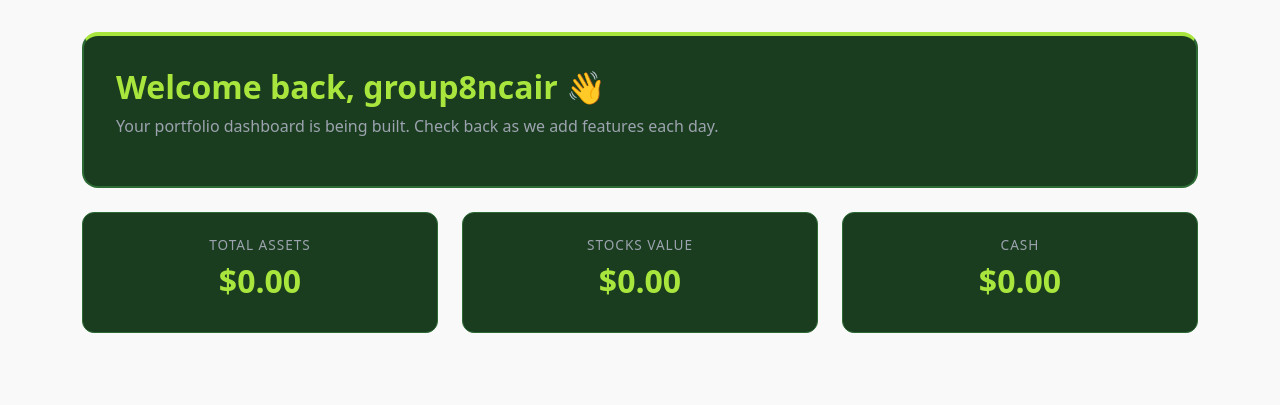
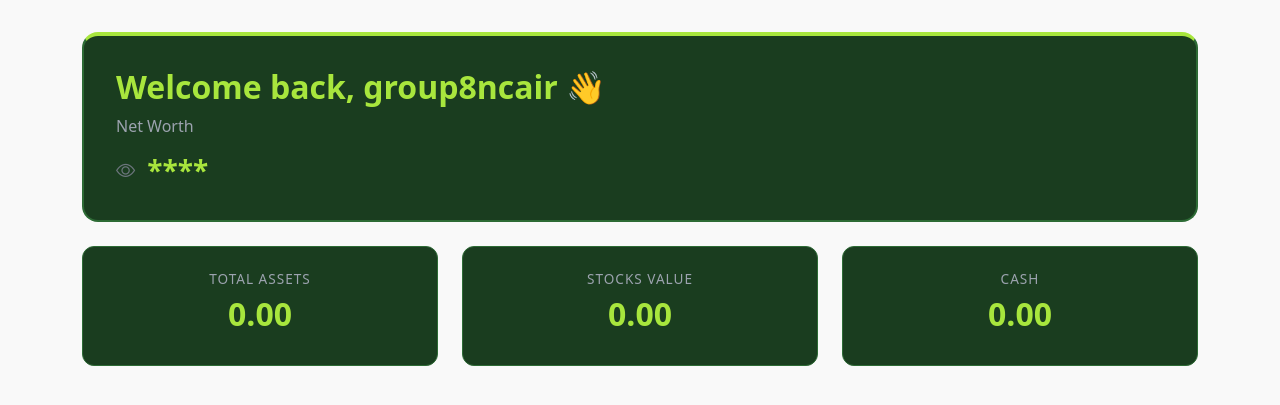
Before and after one commit to The-Venin-Guy/Gruppe-8, a Django app: page /dashboard/ in a window 1280 px wide. Shown: the part 73-478 px from the top of the page. Run offline with Django 5.2, Linux system fonts and the light colour scheme; a user stored in the database is signed in; data comes from the database, SQL or seed files in the repository; both versions use the stored data as it was after the commit.

Commit message:
Add networth visibility

```diff
--- a/core/settings.py
+++ b/core/settings.py
@@ -6,6 +6,7 @@ load_dotenv()
 
 BASE_DIR = Path(__file__).resolve().parent.parent
 SECRET_KEY = os.getenv('SECRET_KEY')
+EXCHANGE_RATE_API_KEY = os.getenv('EXCHANGE_RATE_API_KEY')
 DEBUG = os.getenv('DEBUG', 'False') == 'True'
 ALLOWED_HOSTS = ['localhost', '127.0.0.1']
 
@@ -77,6 +78,9 @@ TIME_ZONE = 'Africa/Lagos'
 USE_I18N = True
 USE_TZ = True
 STATIC_URL = 'static/'
+STATICFILES_DIRS = [
+    BASE_DIR / "static",
+]
 DEFAULT_AUTO_FIELD = 'django.db.models.BigAutoField'
 
 LOGIN_URL = '/users/login/'
--- /dev/null
+++ b/dashboard/static/dashboard/js/toggle.js
@@ -0,0 +1,21 @@
+const toggleBtn = document.getElementById('toggle-visibility');
+const amountDisplay = document.getElementById('networth-amount');
+const eyeIcon = document.getElementById('eye-icon');
+
+let isHidden = false;
+
+toggleBtn.addEventListener('click', () => {
+    isHidden = !isHidden;
+
+    if (isHidden) {
+        // Change text to stars
+        amountDisplay.textContent = "****";
+        // Change eye icon to "eye-slash" (Requires Bootstrap Icons or FontAwesome)
+        eyeIcon.classList.replace('bi-eye', 'bi-eye-slash');
+    } else {
+        // Restore original value from the data-value attribute
+        amountDisplay.textContent = amountDisplay.getAttribute('data-value');
+        // Change icon back
+        eyeIcon.classList.replace('bi-eye-slash', 'bi-eye');
+    }
+});
--- a/dashboard/views.py
+++ b/dashboard/views.py
@@ -1,8 +1,36 @@
 from django.shortcuts import render
 from django.contrib.auth.decorators import login_required
+from portfolio.models import Asset, Stock, CashAccount
+import yfinance as yf
+from decimal import Decimal
 
 @login_required
 def dashboard_view(request):
+    active_assets = Asset.objects.filter(user=request.user, status='active')
+    accounts = CashAccount.objects.filter(user=request.user)
+    active_stocks = Stock.objects.filter(user=request.user, status='active')
+    stock_data = []
+    for stock in active_stocks:
+        try:
+            ticker = yf.Ticker(stock.ticker)
+            current_price = ticker.fast_info['lastPrice']
+            current_value = current_price * float(stock.shares)
+        except:
+            current_price = None
+            current_value = None
+        stock_data.append({
+            'stock': stock,
+            'current_price': current_price,
+            'current_value': current_value
+        })
+    total_stock = sum(Decimal(str(item['current_value'])) for item in stock_data if item['current_value'] is not None)
+    total_assets = sum(assets.current_value for assets in active_assets)
+    total_cash = sum(account.balance for account in accounts)
+    net_worth = total_assets + total_cash + total_stock
     return render(request, 'dashboard/dashboard.html', {
-        'user': request.user
+        'user': request.user,
+        'total_assets' : total_assets,
+        'total_cash' : total_cash,
+        'total_stock' : total_stock,
+        'net_worth' : net_worth
     })
--- a/templates/dashboard/dashboard.html
+++ b/templates/dashboard/dashboard.html
@@ -1,3 +1,4 @@
+{% load static %}
 <!DOCTYPE html>
 <html lang="en">
 <head>
@@ -5,6 +6,7 @@
     <meta name="viewport" content="width=device-width, initial-scale=1.0">
     <title>Dashboard | GRUPPE-8</title>
     <link href="https://cdn.jsdelivr.net/npm/bootstrap@5.3.0/dist/css/bootstrap.min.css" rel="stylesheet">
+    <link rel="stylesheet" href="https://cdn.jsdelivr.net/npm/bootstrap-icons@1.11.1/font/bootstrap-icons.css">
     <style>
         body {
             background-color: #f9f9f9;
@@ -37,6 +39,10 @@
         .welcome-card h2 {
             color: #a8e63d;
             font-weight: 700;
+        }
+        .welcome-card h3 {
+            color: #a8e63d;
+            font-weight: 300;
         }
         .welcome-card p {
             color: #9ca3af;
@@ -72,6 +78,32 @@
             background-color: #a8e63d;
             color: #0d1a0f;
         }
+        .value-wrapper {
+            display: flex;
+            align-items: center;
+            gap: 12px;
+        }
+
+        .eye-btn {
+            background: none;
+            border: none;
+            cursor: pointer;
+            font-size: 1.2rem;
+            color: #6c757d; /* Muted gray color */
+            padding: 0;
+            display: flex;
+            align-items: center;
+        }
+
+        .eye-btn:hover {
+            color: #000;
+        }
+
+        #networth-amount {
+            margin: 0;
+            font-weight: bold;
+            min-width: 120px;
+        }
     </style>
 </head>
 <body>
@@ -87,30 +119,46 @@
     <div class="container">
         <div class="welcome-card">
             <h2>Welcome back, {{ user.username }} 👋</h2>
-            <p>Your portfolio dashboard is being built. Check back as we add features each day.</p>
+            <p>Net Worth</p>
+            <div class="value-wrapper">
+
+                <button id="toggle-visibility" class="eye-btn">
+                    <i id="eye-icon" class="bi bi-eye"></i>
+                </button>
+                <h3 id="networth-amount" data-value="{{net_worth|floatformat:2}}">****</h3>
+            </div>
         </div>
 
         <div class="row">
             <div class="col-md-4">
+                <a href="/portfolio/assets/" class="nav-link">
                 <div class="stat-card">
                     <h5>Total Assets</h5>
-                    <h2>$0.00</h2>
+                    <h2>{{total_assets|floatformat:2}}</h2>
                 </div>
+                </a>
             </div>
             <div class="col-md-4">
+                <a href="/portfolio/stocks/" class="nav-link">
                 <div class="stat-card">
                     <h5>Stocks Value</h5>
-                    <h2>$0.00</h2>
+                    <h2>{{total_stock|floatformat:2}}</h2>
                 </div>
+                </a>
             </div>
             <div class="col-md-4">
+                <a href="/portfolio/cash/" class="nav-link">
                 <div class="stat-card">
                     <h5>Cash</h5>
-                    <h2>$0.00</h2>
+                    <h2>{{total_cash|floatformat:2}}</h2>
                 </div>
+                </a>
             </div>
         </div>
     </div>
 
 </body>
+
+<script src="{% static 'dashboard/js/toggle.js' %}"></script>
+
 </html>
--- a/templates/portfolio/stock_list.html
+++ b/templates/portfolio/stock_list.html
@@ -5,7 +5,7 @@
     <title>Stocks | Portfolio Tracker</title>
     <link href="https://cdn.jsdelivr.net/npm/bootstrap@5.3.0/dist/css/bootstrap.min.css" rel="stylesheet">
     <style>
-        body { background-color: #e9ffed; color: #ffffff; }
+        body { background-color: #e9ffed; color: #000000; }
         .navbar { background-color: #1a3d1f; border-bottom: 2px solid #a8e63d; padding: 1rem 2rem; }
         .navbar-brand { color: #a8e63d; font-weight: 700; }
         .nav-link { color: #ffffff !important; }
@@ -14,8 +14,8 @@
         .page-header h2 { color: #a8e63d; font-weight: 700; }
         table { width: 100%; border-collapse: collapse; }
         thead th { color: #a8e63d; border-bottom: 2px solid #2d6b35; padding: 0.8rem; font-size: 0.85rem; text-transform: uppercase; }
-        tbody td { padding: 1rem 0.8rem; border-bottom: 1px solid #1a3d1f; color: #ffffff; font-size: 0.9rem; }
-        tbody tr:hover { background-color: #1a3d1f; }
+        tbody td { padding: 1rem 0.8rem; border-bottom: 1px solid #1a3d1f; color: #000000; font-size: 0.9rem; }
+        tbody tr:hover { background-color: #1a3d1f; color: #a8e63d;  }
         .gain { color: #4ade80; font-weight: 600; }
         .loss { color: #f87171; font-weight: 600; }
         .btn-add { background-color: #a8e63d; color: #0d1a0f; border: none; border-radius: 8px; padding: 0.5rem 1.2rem; font-weight: 700; text-decoration: none; }
```
Also changed, not shown: portfolio/utils.py (added, +25 -0 lines), db.sqlite3.
